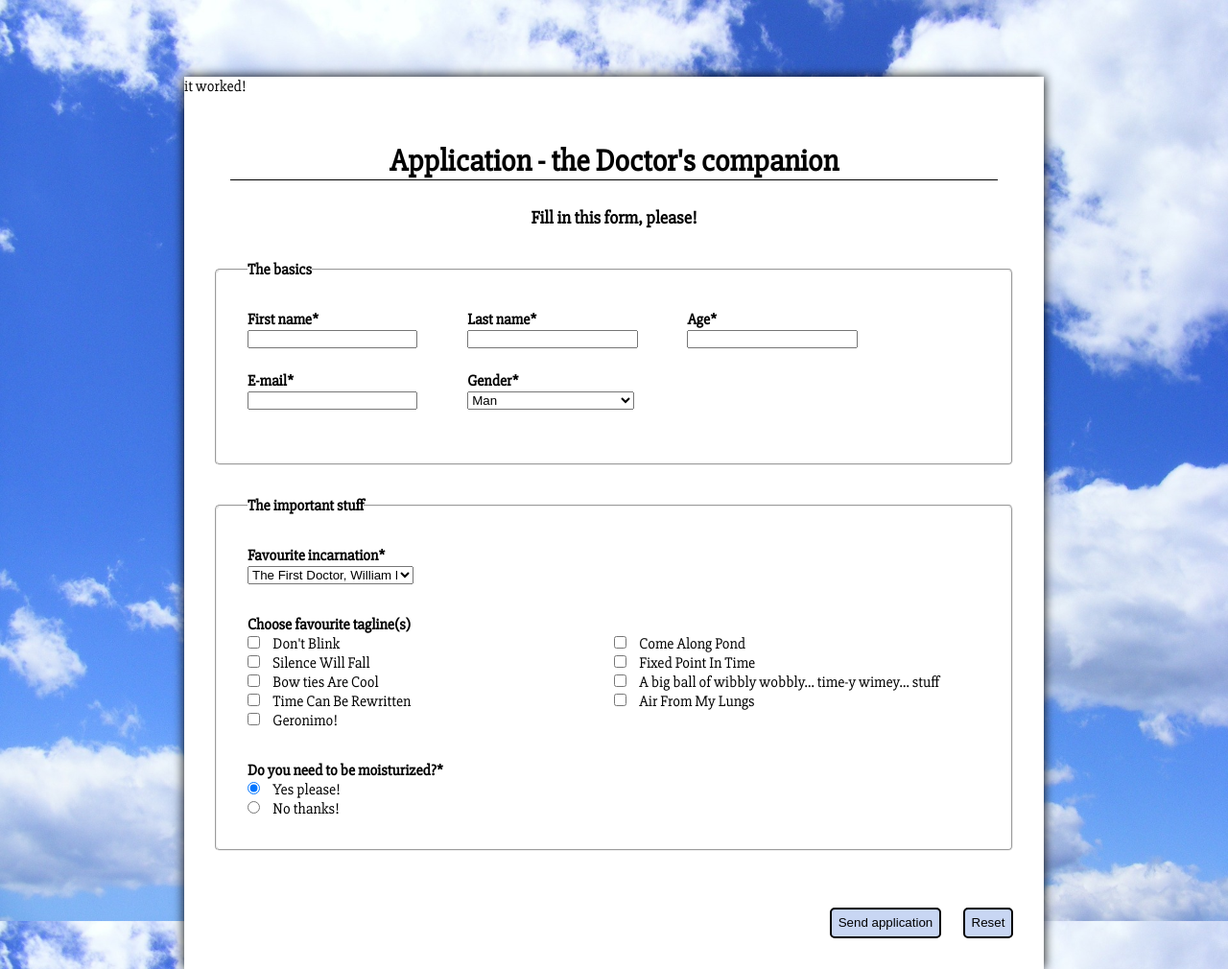
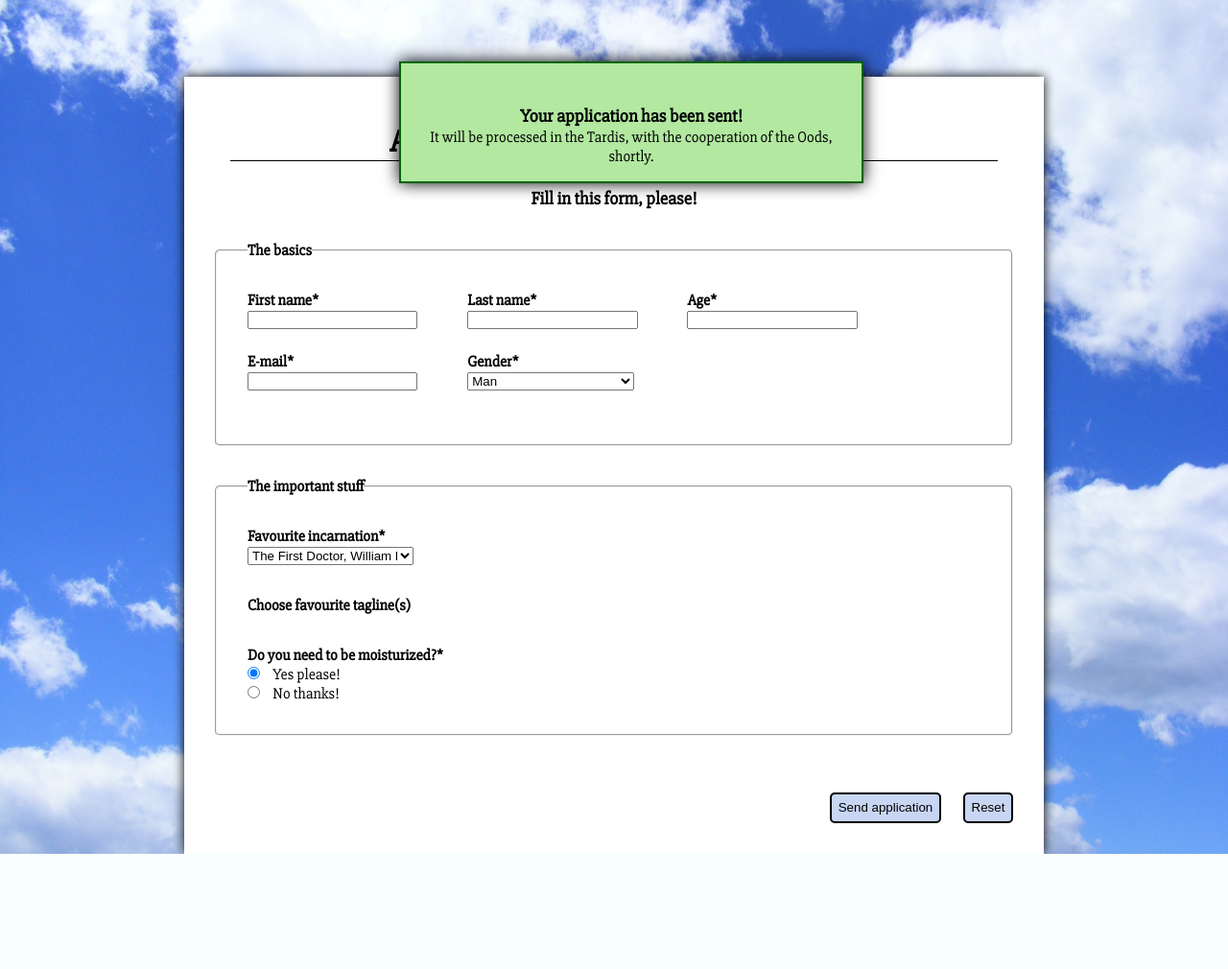
Before and after one commit to KarnaDesign/fine-forms, a PHP site: page /index.php?completed=true in a window 1280 px wide. Shown: the whole page at 96% size. After the commit the page ends 890 px from the top, so only its background shows below. Run offline with PHP 8.4, Linux system fonts and the light colour scheme; data that the repository does not hold is empty; a stand-in replaces the project's code that opens the database connection.

Commit message:
Placed taglines in database
Started to move data to the database (taglines).
Created a configuration for the database and a configuration template.
Added a script for the new table design.

```diff
--- /dev/null
+++ b/database/taglineRepository.php
@@ -0,0 +1,21 @@
+<?php
+
+    function readAllTaglines($connectionInfo)
+    {
+       $connection = new mysqli($connectionInfo["serverName"], $connectionInfo["username"], $connectionInfo["password"],
+           $connectionInfo["database"]);
+        if ($connection->connect_error) {
+            die("Connection failed: " . $connection->connect_error);
+        }
+
+        $sql = "SELECT id, quote FROM tagline";
+        $result = $connection->query($sql);
+
+        $taglines = $result->fetch_all(MYSQLI_ASSOC); //Gets all rows from result as an associative array
+
+        $connection->close();
+
+        return $taglines;
+    }
+
+?>
--- /dev/null
+++ b/html_generators/generateTaglines.php
@@ -0,0 +1,14 @@
+<?php
+    require_once("database/taglineRepository.php");
+
+    $taglines = readAllTaglines($connectionInfo);
+
+    foreach($taglines as $tagline)
+    {
+        $id = $tagline["id"];
+        ?>
+        <p><input type="checkbox" name="tagLine[]" id="tagline<?php echo $id; ?>"  value="<?php echo $id; ?>"><label
+                for="tagline<?php echo $id; ?>"><?php echo $tagline["quote"]; ?></label></p>
+<?php
+    }
+?>
--- a/index.php
+++ b/index.php
@@ -1,39 +1,45 @@
 <?php
-    require_once("top.php");
+require_once("top.php");
+$connectionInfo = require_once("configuration/connectionInfo.php");
 
 $completed = "";
-if(isset($_GET["completed"]))
-{
+if (isset($_GET["completed"])) {
     $completed = $_GET["completed"];
 }
 
-if($completed === "true")
-{
-    echo("it worked!");
+if ($completed === "true") {
+    ?>
+    <div class="notification">
+        <h3>Your application has been sent!</h3>
+        <p>It will be processed in the Tardis, with the cooperation of the Oods, shortly.</p>
+    </div>
+
+    <?php
 }
 ?>
     <header><h1>Application - the Doctor's companion</h1>
         <h3>Fill in this form, please!</h3></header>
 
-    <form action="formhandler.php" method="post" name="companion-application-form" id="applicationForm" autocomplete="off">
+    <form action="formhandler.php" method="post" name="companion-application-form" id="applicationForm"
+          autocomplete="off">
         <fieldset>
             <legend>The basics</legend>
             <div class="formInput">
                 <p><label for="firstName">First name* </label></p>
-                <p><input type="text" name="firstName" id="firstName" required /></p>
+                <p><input type="text" name="firstName" id="firstName" required/></p>
             </div>
             <div class="formInput">
                 <p><label for="lastName">Last name*</label></p>
-                <p><input type="text" name="lastName" id="lastName" required /></p>
+                <p><input type="text" name="lastName" id="lastName" required/></p>
             </div>
 
             <div class="formInput">
                 <p><label for="age">Age*</label></p>
-                <p><input type="number" name="age" id="age" min="1" max="99" required /></p>
+                <p><input type="number" name="age" id="age" min="1" max="99" required/></p>
             </div>
             <div class="formInput">
                 <p><label for="email">E-mail*</label></p>
-                <p><input type="email" name="email" id="email" required /></p>
+                <p><input type="email" name="email" id="email" required/></p>
             </div>
             <div class="formInput">
                 <p><label for="gender">Gender*</label></p>
@@ -51,61 +57,38 @@ if($completed === "true")
             <div class="incarnationContainer">
                 <h4>Favourite incarnation*</h4>
                 <p><select name="incarnation" id="incarnation">
-                        <option value="The First Doctor, William Hartnell" id="first" selected>The First Doctor, William Hartnell</option>
-                        <option value="The Second Doctor, Patrick Troughton" id="second">The Second Doctor, Patrick Troughton</option>
+                        <option value="The First Doctor, William Hartnell" id="first" selected>The First Doctor, William
+                            Hartnell
+                        </option>
+                        <option value="The Second Doctor, Patrick Troughton" id="second">The Second Doctor, Patrick
+                            Troughton
+                        </option>
                         <option value="The Third Doctor, Jon Pertwee" id="third">The Third Doctor, Jon Pertwee</option>
                         <option value="The Fourth Doctor, Tom Baker" id="fourth">The Fourth Doctor, Tom Baker</option>
-                        <option value="The Fifth Doctor, Peter Davison" id="fifth">The Fifth Doctor, Peter Davison</option>
+                        <option value="The Fifth Doctor, Peter Davison" id="fifth">The Fifth Doctor, Peter Davison
+                        </option>
                         <option value="The Sixth Doctor, Colin Baker" id="sixth">The Sixth Doctor, Colin Baker</option>
-                        <option value="The Seventh Doctor, Sylvester McCoy" id="seventh">The Seventh Doctor, Sylvester McCoy</option>
+                        <option value="The Seventh Doctor, Sylvester McCoy" id="seventh">The Seventh Doctor, Sylvester
+                            McCoy
+                        </option>
                         <option value="The Eigth Doctor, Paul McGann" id="eigth">The Eigth Doctor, Paul McGann</option>
-                        <option value="The Ninth Doctor, Christopher Eccleston" id="ninth">The Ninth Doctor, Christopher Eccleston</option>
-                        <option value="The Tenth Doctor, David Tennant" id="tenth">The Tenth Doctor, David Tennant</option>
-                        <option value="The Eleventh Doctor, Matt Smith" id="eleventh">The Eleventh Doctor, Matt Smith</option>
-                        <option value="The Twelth Doctor, Peter Capaldi" id="twelth">The Twelth Doctor, Peter Capaldi</option>
+                        <option value="The Ninth Doctor, Christopher Eccleston" id="ninth">The Ninth Doctor, Christopher
+                            Eccleston
+                        </option>
+                        <option value="The Tenth Doctor, David Tennant" id="tenth">The Tenth Doctor, David Tennant
+                        </option>
+                        <option value="The Eleventh Doctor, Matt Smith" id="eleventh">The Eleventh Doctor, Matt Smith
+                        </option>
+                        <option value="The Twelth Doctor, Peter Capaldi" id="twelth">The Twelth Doctor, Peter Capaldi
+                        </option>
                     </select>
                 </p>
             </div>
-            <div id="tagLine" class="clearFix">
+            <div id="tagLine">
                 <h4>Choose favourite tagline(s)</h4>
-                <div class="leftTagLine">
-                    <p><input type="checkbox" name="tagLine[]" id="tagLine1" value="Don't Blink"><label
-                            for="tagLine1">Don't
-                            Blink</label></p>
-                    <p><input type="checkbox" name="tagLine[]" id="tagLine2" value="Silence Will Fall"><label
-                            for="tagLine2">Silence
-                            Will
-                            Fall</label></p>
-                    <p><input type="checkbox" name="tagLine[]" id="tagLine3" value="Bow ties Are Cool"><label
-                            for="tagLine3">Bow
-                            ties Are
-                            Cool</label></p>
-                    <p><input type="checkbox" name="tagLine[]" id="tagLine4" value="Time Can Be Rewritten"><label
-                            for="tagLine4">Time
-                            Can Be
-                            Rewritten</label></p>
-                    <p><input type="checkbox" name="tagLine[]" id="tagLine5" value="Geronimo!"><label
-                            for="tagLine5">Geronimo!</label></p>
-                </div>
-                <div class="rightTagLine">
-                    <p><input type="checkbox" name="tagLine[]" id="tagLine6" value="Come Along Pond"><label
-                            for="tagLine6">Come
-                            Along
-                            Pond</label></p>
-                    <p><input type="checkbox" name="tagLine[]" id="tagLine7" value="Fixed Point In Time"><label
-                            for="tagLine7">Fixed
-                            Point In
-                            Time</label></p>
-                    <p><input type="checkbox" name="tagLine[]" id="tagLine8"
-                              value="A big ball of wibbly wobbly... time-y wimey... stuff"><label for="tagLine8">A
-                            big
-                            ball of wibbly
-                            wobbly... time-y wimey... stuff</label></p>
-                    <p><input type="checkbox" name="tagLine[]" id="tagLine9" value="Air From My Lungs"><label
-                            for="tagLine9">Air
-                            From My
-                            Lungs</label></p>
-                </div>
+                <?php
+                require_once("html_generators/generateTaglines.php");
+                ?>
             </div>
 
             <div id="moisturize">
@@ -125,5 +108,5 @@ if($completed === "true")
         </div>
     </form>
 <?php
-    require_once("bottom.php");
+require_once("bottom.php");
 ?>
--- a/style/style.css
+++ b/style/style.css
@@ -66,6 +66,7 @@ legend
     background-color: #FFF;
     box-shadow: 0 0 0.7em #000;
     padding-bottom: 2em;
+    position: relative;
 }
 
 button
@@ -106,14 +107,11 @@ label
     font-weight: bold;
 }
 
-.leftTagLine, .rightTagLine
+#tagLine label
 {
-    width: 50%;
-    float: left;
+    font-weight: normal;
 }
 
-.leftTagLine label,
-.rightTagLine label,
 #moisturize label
 {
     font-weight: normal;
@@ -130,6 +128,7 @@ input[type="checkbox"], input[type="radio"]
     margin-bottom: 2em;
 }
 
+
 .clearFix:after
 {
     content:"";
@@ -141,3 +140,16 @@ input[type="checkbox"], input[type="radio"]
 {
     margin-bottom: 2em;
 }
+
+.notification
+{
+    border: 2px solid darkgreen;
+    background-color: rgb(178, 232, 160);
+    width: 50%;
+    position: absolute;
+    top: -1em;
+    z-index: 10;
+    padding: 1em;
+    text-align: center;
+    box-shadow: 0 0 1em #000;
+}
```
Also changed, not shown: database/scripts/tagline.sql (line endings or trailing spaces), 2 other files.
